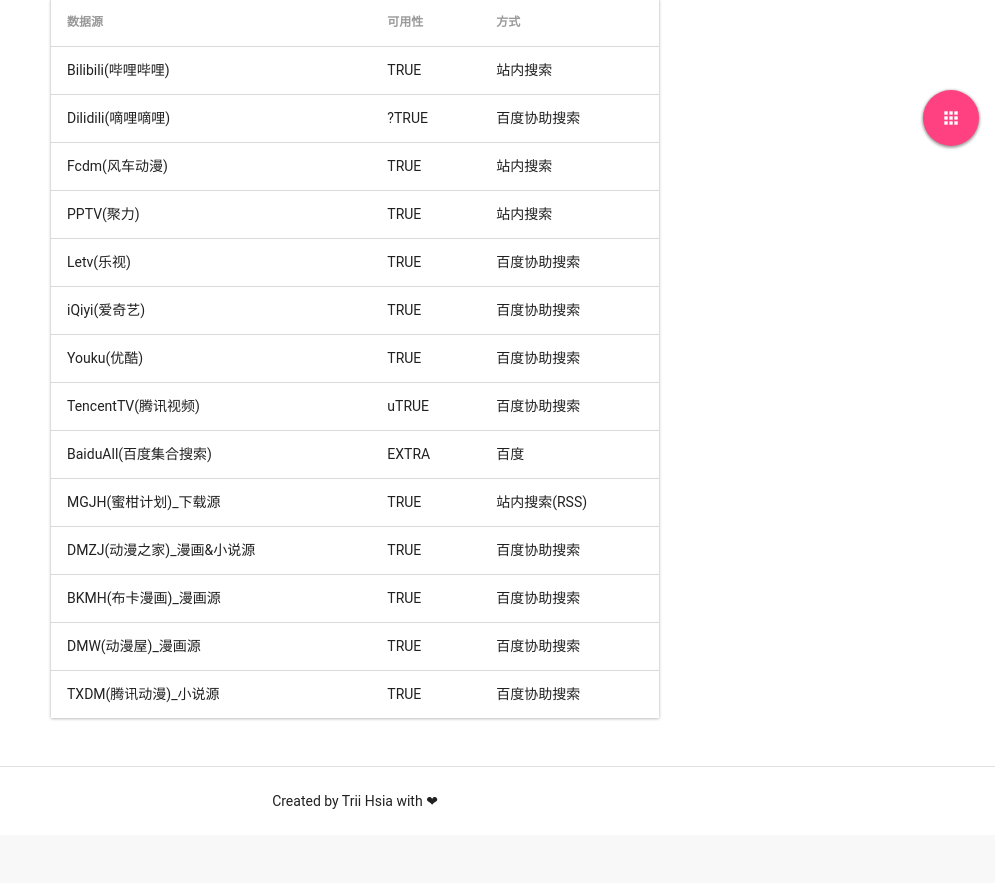
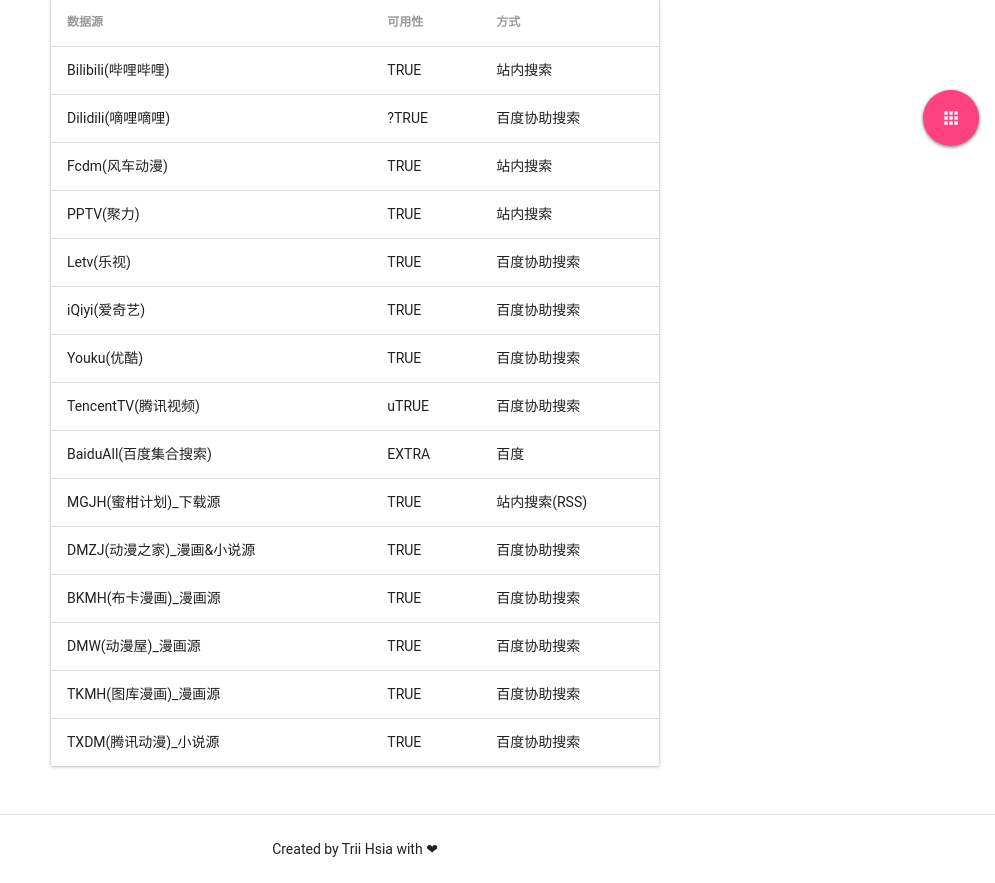
Before and after one commit to txperl/airAnime, a PHP site: page /if.php in a window 1280 px wide. Shown: the part 630-1513 px from the top of the page, without its empty margins (285-1280 px from the left). Before the commit the page ends 1439 px from the top, so only its background shows below. Run offline with PHP 8.4, Linux system fonts and the light colour scheme; some web fonts are replaced.

Commit message:
1.0 beta5
假期快结束惹

```diff
--- a/if.php
+++ b/if.php
@@ -124,6 +124,11 @@
 										<td>百度协助搜索</td>
 									</tr>
 									<tr>
+										<td>TKMH(图库漫画)_漫画源</td>
+										<td>TRUE</td>
+										<td>百度协助搜索</td>
+									</tr>
+									<tr>
 										<td>TXDM(腾讯动漫)_小说源</td>
 										<td>TRUE</td>
 										<td>百度协助搜索</td>
```
